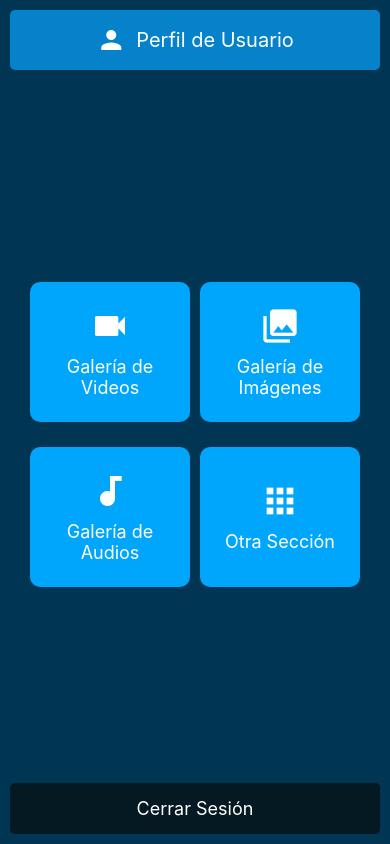
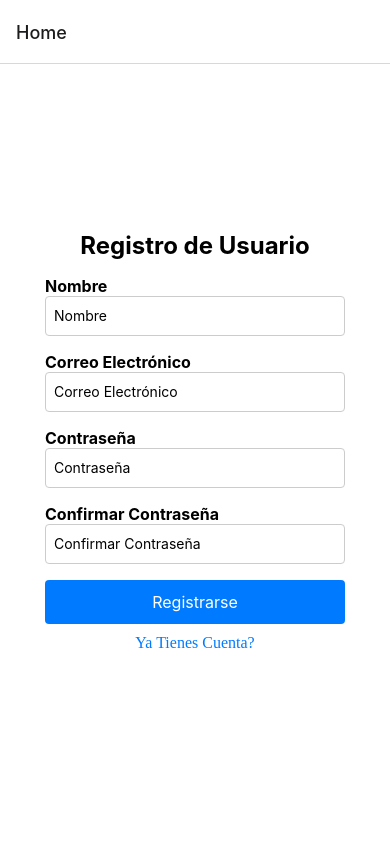
Before and after one commit to ByDiegreeN0/ReactNativeApp2, a React Native app: screen / in a window 390 px wide. Built offline with nearby package versions, Linux system fonts and the light colour scheme.

Commit message:
Diego es re gay x2

```diff
--- a/App.jsx
+++ b/App.jsx
@@ -2,11 +2,12 @@ import { StatusBar } from 'expo-status-bar';
 import { StyleSheet, View } from 'react-native';
 import { NavigationContainer } from '@react-navigation/native';
 import MyStack from './src/components/StackNavigation';
-import Dashboard from './src/screens/DashboardScreen';
 
 export default function App() {
   return (
-    <Dashboard></Dashboard>
+    <NavigationContainer>
+      <MyStack />
+    </NavigationContainer>
   );
 }
 
```
